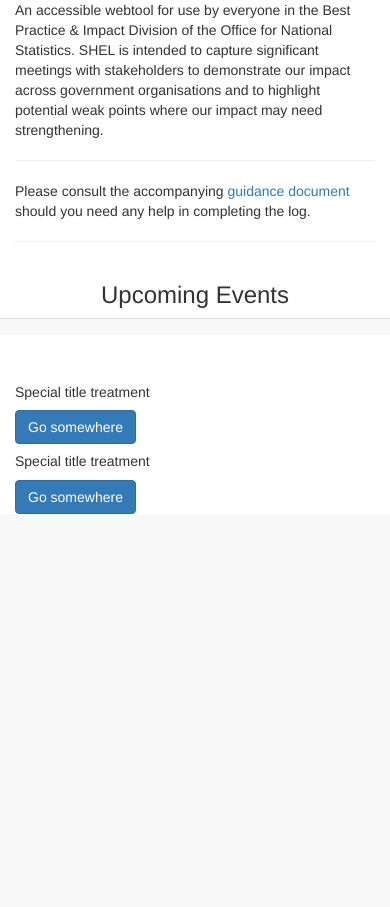
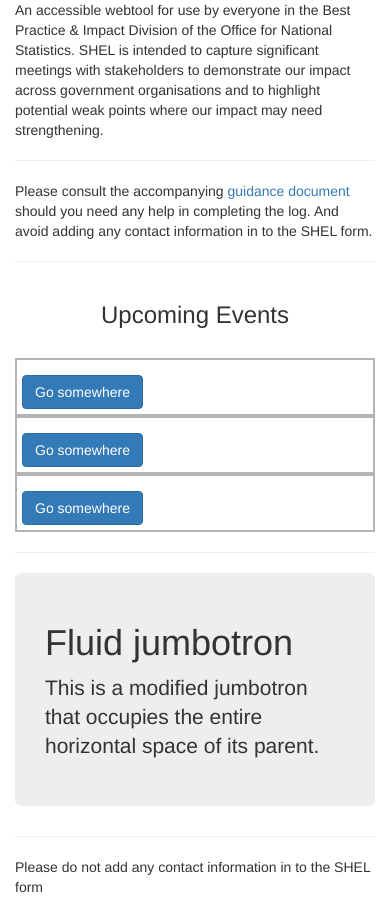
Before and after one commit to best-practice-and-impact/SHEL, a Flask app: template app/templates/index.html in a window 390 px wide. Shown: the part 344-1251 px from the top of the page. Before the commit the page ends 858 px from the top, so only its background shows below. Run offline with Flask 2, Linux system fonts and the light colour scheme; the template is opened without the code that fills it, so the values that code supplies are empty; some libraries are stand-ins or nearby versions.

Commit message:
added cards to the homepage to show upcoming events

```diff
--- a/app/templates/index.html
+++ b/app/templates/index.html
@@ -8,7 +8,7 @@
       An accessible webtool for use by everyone in the Best Practice & Impact Division of the Office for National Statistics.
       SHEL is intended to capture significant meetings with stakeholders to demonstrate our impact across government organisations and to highlight potential weak points where our impact may need strengthening. <br>
     <hr>
-      Please consult the accompanying  <a href="https://share.sp.ons.statistics.gov.uk/sites/BPI/_layouts/15/WopiFrame.aspx?sourcedoc=/sites/BPI/StrategicDirection/Stakeholder_Engagement/General/Stakeholder%20log%20guidance.docx&action=default"> guidance document </a> should you need any help in completing the log.
+      Please consult the accompanying  <a href="https://share.sp.ons.statistics.gov.uk/sites/BPI/_layouts/15/WopiFrame.aspx?sourcedoc=/sites/BPI/StrategicDirection/Stakeholder_Engagement/General/Stakeholder%20log%20guidance.docx&action=default"> guidance document </a> should you need any help in completing the log. And avoid adding any contact information in to the SHEL form.
       </p>
     <hr>
 
@@ -18,39 +18,50 @@
             <thead>
               <center><h3>Upcoming Events</h3></center>
             </thead>
-            <tbody>
-
-              <tr>
-                <td>{{ posts[-1].body }}</td>
-              </tr>
-
-            </tbody>
           </table>
         </div>
       </div>
 
-<br>
-
 <div class="row">
-  <div class="col-sm-6">
-    <div class="card">
+  <div class="col-sm-4">
+    <div class="card" style="border: 2px solid #b4b4b4; padding: 5px;">
       <div class="card-body">
-        <h5 class="card-title">Special title treatment</h5>
+        <center><h4 class="card-title">{{ posts[-1].body }}</h5></center>
         <p class="card-text">{{ posts[-1].body }}</p>
         <a href="#" class="btn btn-primary">Go somewhere</a>
       </div>
     </div>
   </div>
-  <div class="col-sm-6">
-    <div class="card">
+  <div class="col-sm-4">
+    <div class="card" style="border: 2px solid #b4b4b4; padding: 5px;"">
       <div class="card-body">
-        <h5 class="card-title">Special title treatment</h5>
+        <center><h4 class="card-title">{{ posts[-2].body }}</h5></center>
         <p class="card-text">{{ posts[-2].body }}</p>
         <a href="#" class="btn btn-primary">Go somewhere</a>
       </div>
     </div>
   </div>
+  <div class="col-sm-4">
+    <div class="card" style="border: 2px solid #b4b4b4; padding: 5px;"">
+      <div class="card-body">
+        <center><h4 class="card-title">{{ posts[-3].body }}</h5></center>
+        <p class="card-text">{{ posts[-3].body }}</p>
+        <a href="#" class="btn btn-primary">Go somewhere</a>
+      </div>
+    </div>
+  </div>
+
 </div>
+
+<hr>
+<div class="jumbotron jumbotron-fluid">
+  <div class="container">
+    <h1 class="display-4">Fluid jumbotron</h1>
+    <p class="lead">This is a modified jumbotron that occupies the entire horizontal space of its parent.</p>
+  </div>
+</div>
+<hr>
+<p>Please do not add any contact information in to the SHEL form</p>
 
 
 {% endblock %}
```
